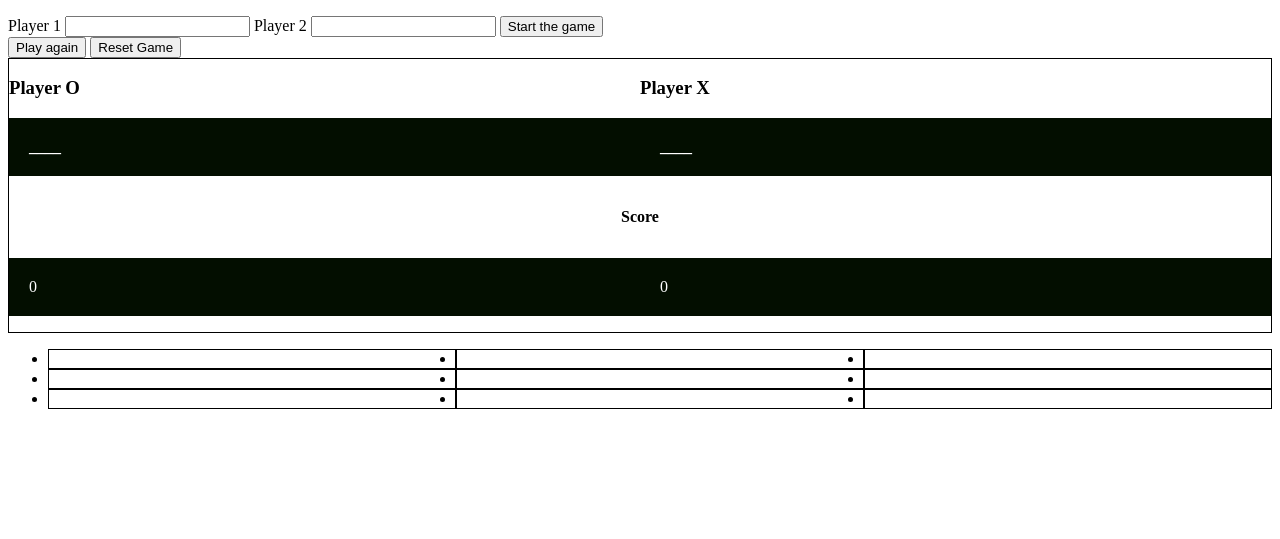
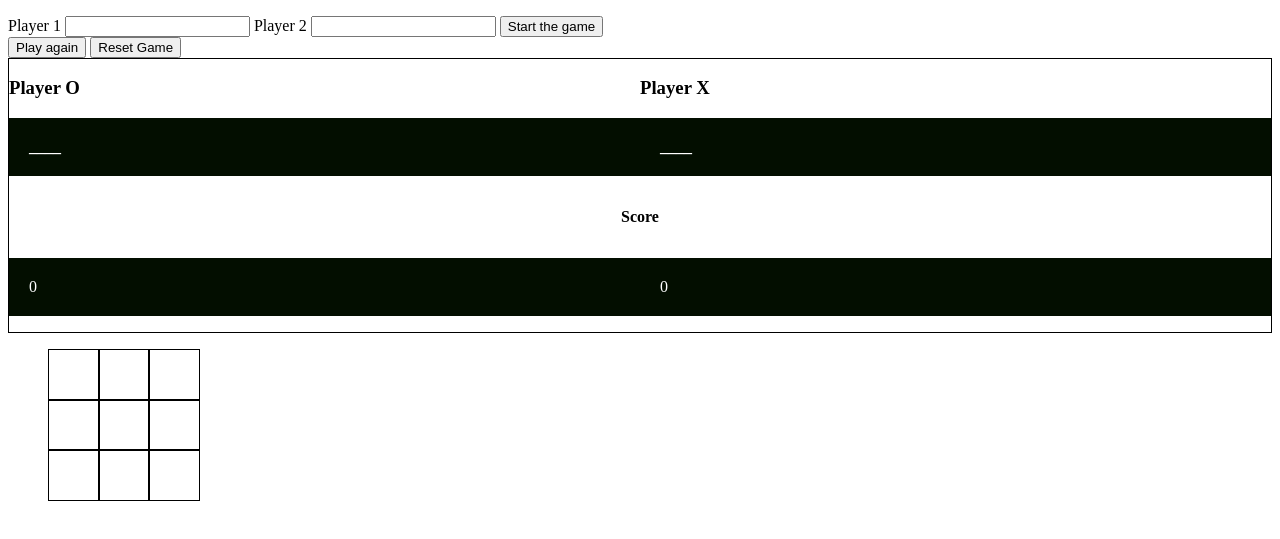
Before and after one commit to thsvr/Microverse-602-TicTacToe, a plain HTML site: page index.html in a window 1280 px wide. Shown: the part 105-644 px from the top of the page. Drawn offline with Linux system fonts and the light colour scheme.

Commit message:
Fix tie event not firing

```diff
--- a/public/css/style.css
+++ b/public/css/style.css
@@ -1,11 +1,19 @@
 .cell {
     cursor: pointer;
     border: 1px solid black;
+    list-style: none;
+    min-width: 50px;
+    min-height: 50px;
+    display: flex;
+    justify-content: center;
+    align-items: center;
+    font-size: 2rem;
 }
 
 .game-board ul {
     display: grid;
-    grid-template-columns: repeat(3, 1fr);
+    grid-template-columns: repeat(3, 50px);
+    grid-auto-rows: 50px;
 }
 
 #players-display {
--- a/public/js/index.js
+++ b/public/js/index.js
@@ -4,6 +4,7 @@ const print = (element) => {
     element.addEventListener("click", (event) => {
         let symbol = gameModule.makeMove(element.id)
         if(symbol) {
+           console.log(symbol)
            element.innerText = symbol[0]
 
            if (symbol[1] === 'WIN') {
--- a/public/js/logic.js
+++ b/public/js/logic.js
@@ -53,8 +53,8 @@ const gameBoardModule = (() => {
         }
         return false;
     };
-    const checkTie = (board) => {
-        return false;
+    const checkTie = () => {
+        return !board.some(n => n === 0)
     };
 
     return {
@@ -108,6 +108,7 @@ const gameModule = (() => {
                 return 'WIN';
             } else {
                 console.log('This game is a tie!');
+                return 'TIE'
             }
         }
     }
```
